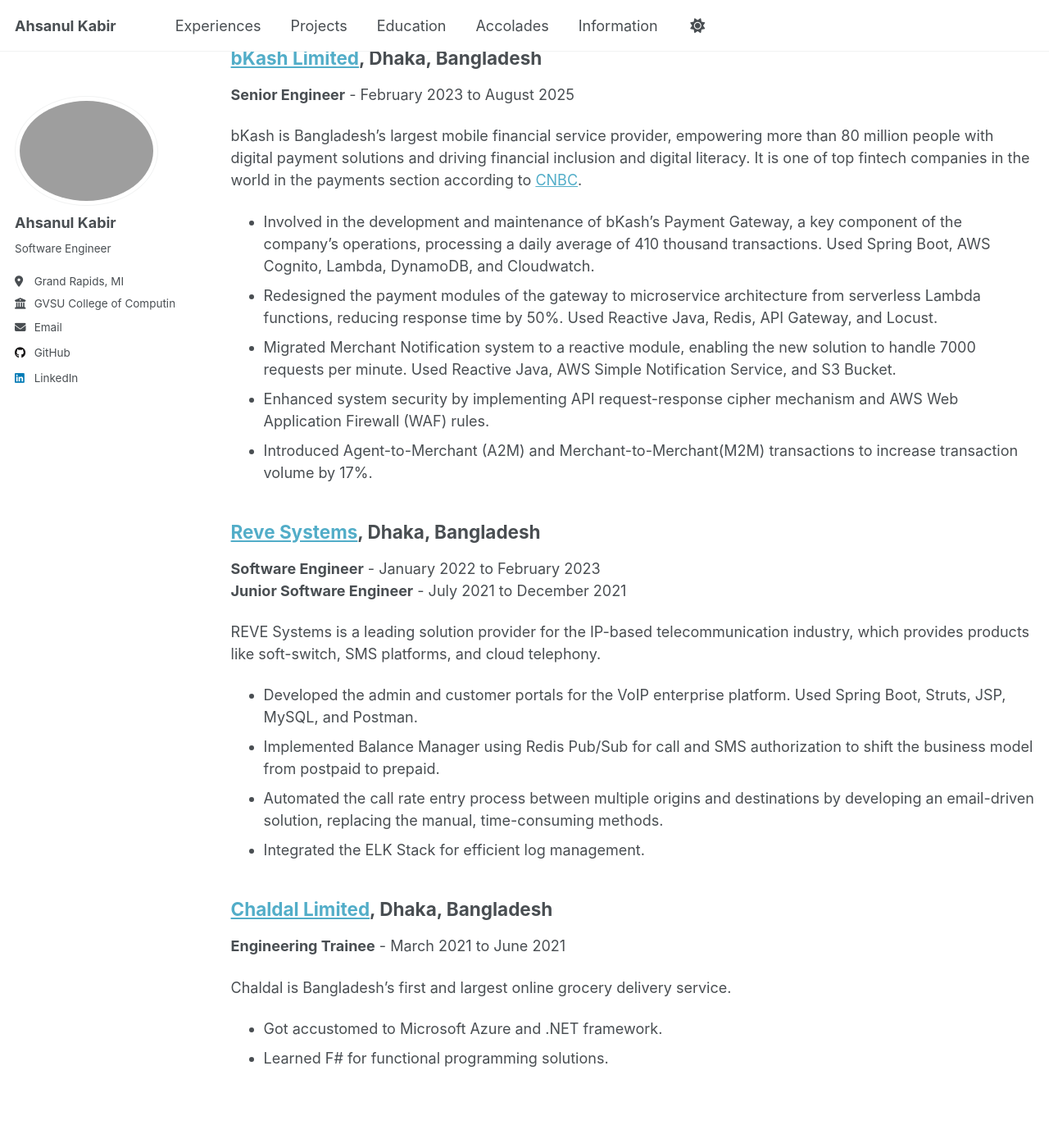
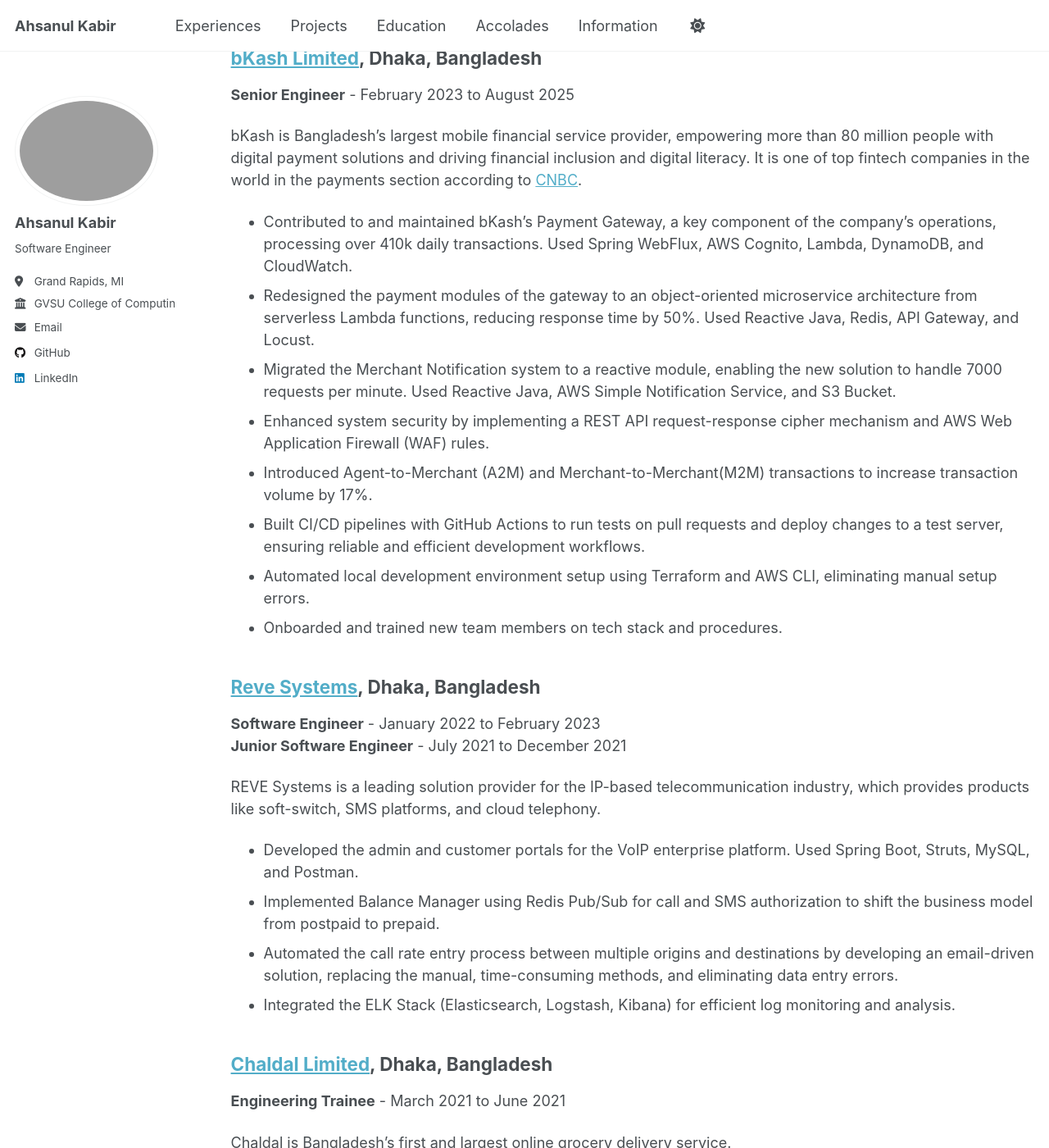
Before and after one commit to kowshid/kowshid.github.io, a Jekyll site: the page built from _pages/experiences.md, in a window 1280 px wide and 1400 px high, scrolled down 486 px. Shown: the whole window at 82% size. Built offline with Jekyll 4.4.1, drawn with Linux system fonts in a browser that asks for light colours; a script that is not in the unit is left out; some of the changed text lies outside the part shown.

Commit message:
Add to Experience Section

```diff
--- a/_pages/experiences.md
+++ b/_pages/experiences.md
@@ -21,11 +21,14 @@ As a graduate research assistant, I am working on the Edge Forestry project, an
 
 bKash is Bangladesh’s largest mobile financial service provider, empowering more than 80 million people with digital payment solutions and driving financial inclusion and digital literacy. It is one of top fintech companies in the world in the payments section according to <a href="https://www.cnbc.com/the-worlds-top-fintech-companies-2025/" target="_blank" rel="noopener noreferrer">CNBC</a>.
 
-- Involved in the development and maintenance of bKash's Payment Gateway, a key component of the company's operations,  processing a daily average of 410 thousand transactions. Used Spring Boot, AWS Cognito, Lambda, DynamoDB, and Cloudwatch.
-- Redesigned the payment modules of the gateway to microservice architecture from serverless Lambda functions, reducing response time by 50%. Used Reactive Java, Redis, API Gateway, and Locust.
-- Migrated Merchant Notification system to a reactive module, enabling the new solution to handle 7000 requests per minute. Used Reactive Java, AWS Simple Notification Service, and S3 Bucket.
-- Enhanced system security by implementing API request-response cipher mechanism and AWS Web Application Firewall (WAF) rules.
+- Contributed to and maintained bKash’s Payment Gateway, a key component of the company’s operations, processing over 410k daily transactions. Used Spring WebFlux, AWS Cognito, Lambda, DynamoDB, and CloudWatch.
+- Redesigned the payment modules of the gateway to an object-oriented microservice architecture from serverless Lambda functions, reducing response time by 50%. Used Reactive Java, Redis, API Gateway, and Locust.
+- Migrated the Merchant Notification system to a reactive module, enabling the new solution to handle 7000 requests per minute. Used Reactive Java, AWS Simple Notification Service, and S3 Bucket.
+- Enhanced system security by implementing a REST API request-response cipher mechanism and AWS Web Application Firewall (WAF) rules.
 - Introduced Agent-to-Merchant (A2M) and Merchant-to-Merchant(M2M) transactions to increase transaction volume by 17%.
+- Built CI/CD pipelines with GitHub Actions to run tests on pull requests and deploy changes to a test server, ensuring reliable and efficient development workflows.
+- Automated local development environment setup using Terraform and AWS CLI, eliminating manual setup errors.
+- Onboarded and trained new team members on tech stack and procedures.
 
 
 ## <a href="https://www.revesoft.com/" target="_blank" rel="noopener noreferrer">Reve Systems</a>, Dhaka, Bangladesh
@@ -34,15 +37,15 @@ bKash is Bangladesh’s largest mobile financial service provider, empowering mo
 
 REVE Systems is a leading solution provider for the IP-based telecommunication industry, which provides products like soft-switch, SMS platforms, and cloud telephony.
 
-- Developed the admin and customer portals for the VoIP enterprise platform. Used Spring Boot, Struts, JSP, MySQL, and Postman.
+- Developed the admin and customer portals for the VoIP enterprise platform. Used Spring Boot, Struts, MySQL, and Postman.
 - Implemented Balance Manager using Redis Pub/Sub for call and SMS authorization to shift the business model from postpaid to prepaid.
-- Automated the call rate entry process between multiple origins and destinations by developing an email-driven solution, replacing the manual, time-consuming methods.
-- Integrated the ELK Stack for efficient log management.
+- Automated the call rate entry process between multiple origins and destinations by developing an email-driven solution, replacing the manual, time-consuming methods, and eliminating data entry errors.
+- Integrated the ELK Stack (Elasticsearch, Logstash, Kibana) for efficient log monitoring and analysis.
 
 ## <a href="https://chaldal.tech/" target="_blank" rel="noopener noreferrer">Chaldal Limited</a>, Dhaka, Bangladesh
 **Engineering Trainee** - March 2021 to June 2021
 
 Chaldal is Bangladesh's first and largest online grocery delivery service.
 
-- Got accustomed to Microsoft Azure and .NET framework.
-- Learned F\# for functional programming solutions.
+- Gained hands-on experience with Microsoft Azure, the .NET framework, and Agile methodology.
+- Learned C# and F# for functional programming solutions.
```
Also changed, not shown: other parts of _pages/experiences.md (+2 -2 lines), _pages/projects.md (+1 -1 lines).
